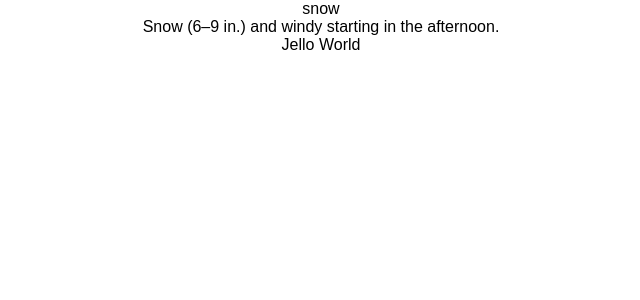
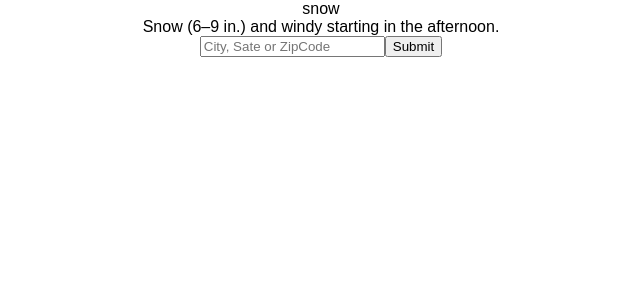
Before and after one commit to SeanMNorton/web-spike, a React (Create React App) app: page / in a window 1280 px wide. Shown: the top 300 px of the page, without its empty margins (319-959 px from the left). Built offline with nearby package versions, Linux system fonts and the light colour scheme.

Commit message:
create basic WeatherForm

```diff
--- a/src/App.js
+++ b/src/App.js
@@ -29,11 +29,15 @@ class App extends Component {
   }
 }
 
+  searchWeather(searchValue){
+    console.log(searchValue);
+  }
+
   render() {
     return (
       <div className="App">
         <WeatherDisplay weather={this.state.weather}/>
-        <WeatherForm />
+        <WeatherForm searchWeather={this.searchWeather} />
       </div>
     );
   }
--- a/src/Components/WeatherForm/WeatherForm.js
+++ b/src/Components/WeatherForm/WeatherForm.js
@@ -1,10 +1,30 @@
 import React, { Component } from 'react';
 
 class WeatherForm extends Component {
+  constructor(props) {
+    super(props);
+    this.state = {
+      searchValue: ''
+    };
+    this.handleChange = this.handleChange.bind(this);
+    this.handleClick = this.handleClick.bind(this);
+  }
+
+  handleChange(e){
+    const input = e.target.value;
+    this.setState({searchValue: input});
+  }
+
+  handleClick(){
+    this.props.searchWeather(this.state.searchValue);
+  }
 
   render() {
     return (
-      <div>Jello World</div>
+      <div className="weather-form">
+        <input onChange={this.handleChange} placeholder="City, Sate or ZipCode" />
+        <button onClick={this.handleClick}>Submit</button>
+      </div>
     );
   }
 
```
